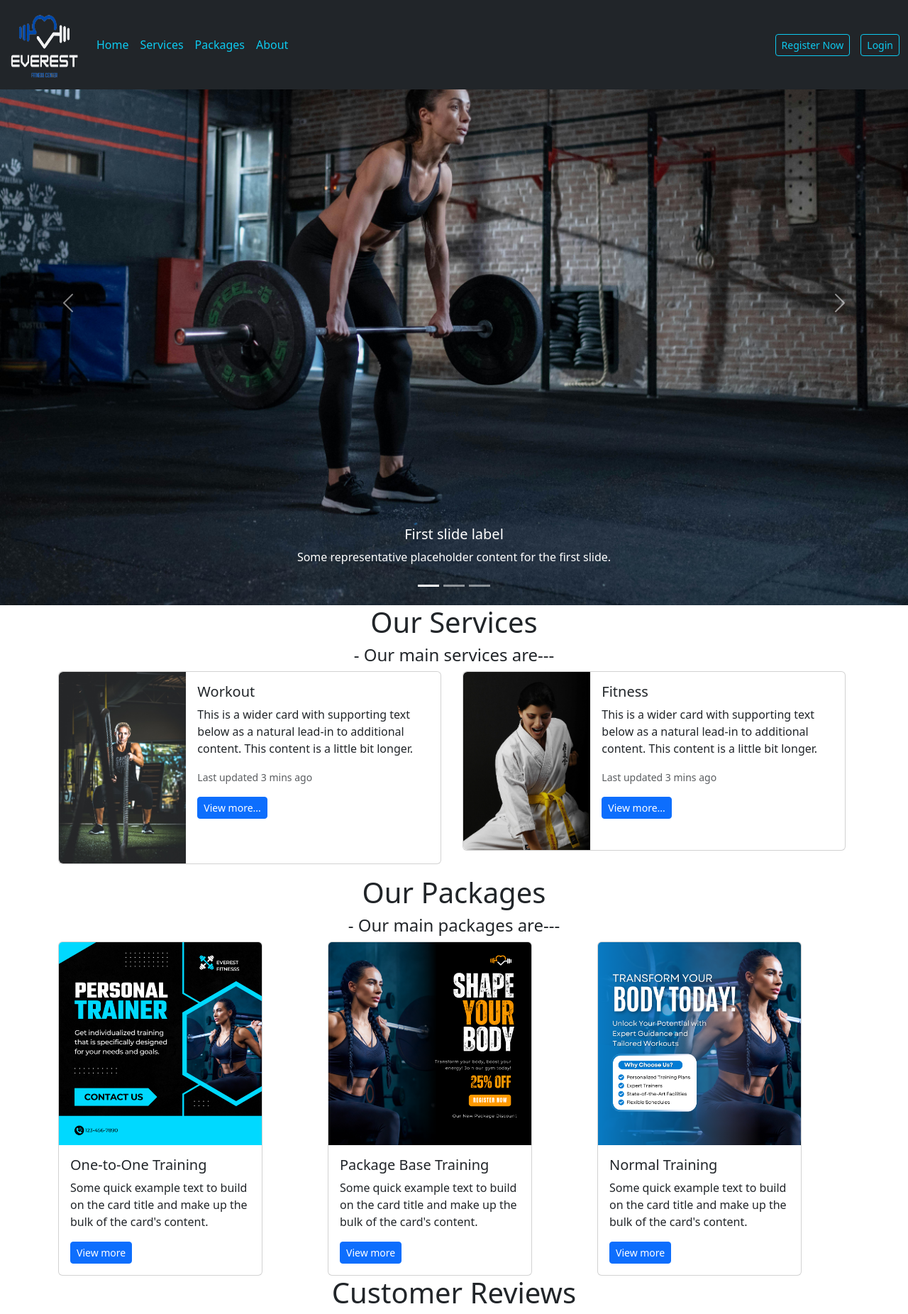
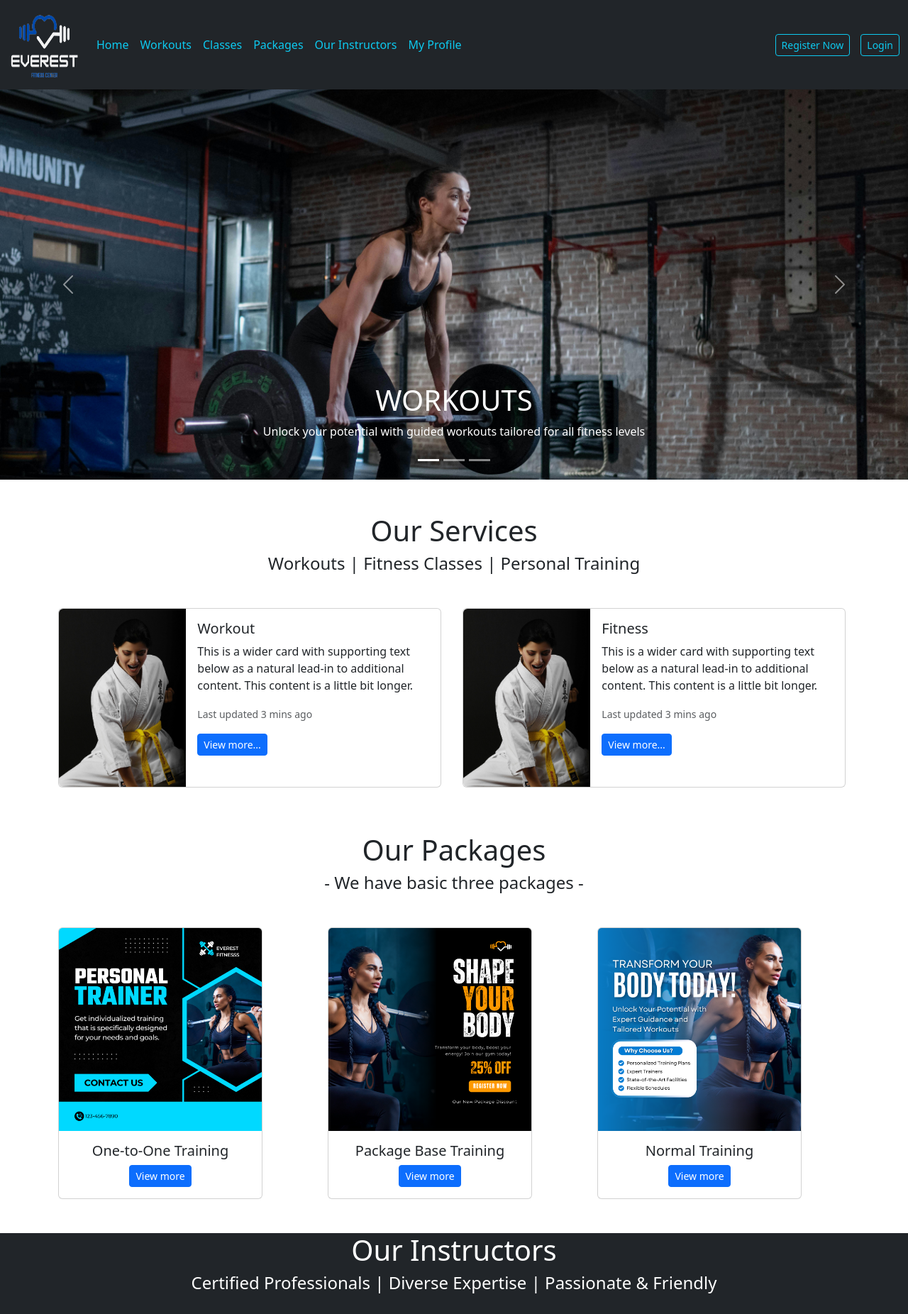
Before and after one commit to NimeshaT/GYM_Management_System-PHP, a PHP site: page /sms/ in a window 1280 px wide. Shown: the top 1852 px of the page at 71% size. Run offline with PHP 8.4, Linux system fonts and the light colour scheme.

Commit message:
workout fitness and packages pages are done

```diff
--- a/index.php
+++ b/index.php
@@ -5,6 +5,7 @@
         <meta charset="UTF-8">
         <title>Gym Management System</title>
         <link href="css/bootstrap.min.css" rel="stylesheet">
+        <!--        <link href="css/app.css" rel="stylesheet">-->
         <link rel="stylesheet" href="https://cdn.jsdelivr.net/npm/bootstrap-icons@1.11.3/font/bootstrap-icons.min.css">
 
 
@@ -13,7 +14,7 @@
     <body>
 
         <!--        //////////////////////////////////////NAVIGATION BAR///////////////////////////////////////////////////////////////////////////////-->
-        <div class="container-fluid bg-dark fixed-top">
+        <div class="container-fluid bg-dark">
             <nav class="navbar navbar-expand-lg bg-dark">
                 <a class="navbar-brand" href="index.php">
                     <img src="images/logo.png" width="100" height="100" alt="">
@@ -24,13 +25,19 @@
                             <a class="nav-link text-info" href="index.php">Home</a>
                         </li>
                         <li class="nav-item">
-                            <a class="nav-link text-info" href="#">Services</a>
+                            <a class="nav-link text-info" href="workout.php">Workouts</a>
                         </li>
                         <li class="nav-item">
-                            <a class="nav-link text-info" href="#">Packages</a>
+                            <a class="nav-link text-info" href="classes.php">Classes</a>
                         </li>
                         <li class="nav-item">
-                            <a class="nav-link text-info" href="#">About</a>
+                            <a class="nav-link text-info" href="packages.php">Packages</a>
+                        </li>
+                        <li class="nav-item">
+                            <a class="nav-link text-info" href="#">Our Instructors</a>
+                        </li>
+                        <li class="nav-item">
+                            <a class="nav-link text-info" href="#">My Profile</a>
                         </li>
                     </ul>
                 </div>
@@ -47,26 +54,26 @@
                 <button type="button" data-bs-target="#carouselExampleCaptions" data-bs-slide-to="1" aria-label="Slide 2"></button>
                 <button type="button" data-bs-target="#carouselExampleCaptions" data-bs-slide-to="2" aria-label="Slide 3"></button>
             </div>
-            <div class="carousel-inner">
-                <div class="carousel-item active">
+            <div class="carousel-inner"  >
+                <div class="carousel-item active" style="height: 550px">
                     <img src="images/carousal1.jpg" class="d-block w-100" alt="..." >
                     <div class="carousel-caption d-none d-md-block">
-                        <h5>First slide label</h5>
-                        <p>Some representative placeholder content for the first slide.</p>
+                        <h1>WORKOUTS</h1>
+                        <p>Unlock your potential with guided workouts tailored for all fitness levels</p>
                     </div>
                 </div>
-                <div class="carousel-item">
+                <div class="carousel-item" style="height: 550px">
                     <img src="images/carousal2.jpg" class="d-block w-100" alt="...">
                     <div class="carousel-caption d-none d-md-block">
-                        <h5>Second slide label</h5>
-                        <p>Some representative placeholder content for the second slide.</p>
+                        <h1>Classes</h1>
+                        <p>Welcome to Your Fitness Journey</p>
                     </div>
                 </div>
-                <div class="carousel-item">
+                <div class="carousel-item" style="height: 550px">
                     <img src="images/carousal3.jpg" class="d-block w-100" alt="...">
                     <div class="carousel-caption d-none d-md-block">
-                        <h5>Third slide label</h5>
-                        <p>Some representative placeholder content for the third slide.</p>
+                        <h1>Packages</h1>
+                        <p>Track progress and celebrate every milestone</p>
                     </div>
                 </div>
             </div>
@@ -82,22 +89,22 @@
 
         <!--        ////////////////////////////////////////////////////OUR SERVICES/////////////////////////////////////////////////////////////////////////////////-->
 
-        <div class="container">
+        <div class="container mt-5 mb-5">
             <h1 class="text-center">Our Services</h1>
-            <h4 class="text-center">- Our main services are---</h4>
-            <div class="row">
+            <h4 class="text-center">Workouts | Fitness Classes | Personal Training</h4>
+            <div class="row mt-5">
                 <div class="col-6">
                     <div class="card mb-3" style="max-width: 540px;">
                         <div class="row g-0">
                             <div class="col-md-4">
-                                <img src="images/service1.jpg" class="img-fluid rounded-start" alt="...">
+                                <img src="images/service2.jpg" class="img-fluid rounded-start" alt="...">
                             </div>
                             <div class="col-md-8">
                                 <div class="card-body">
                                     <h5 class="card-title">Workout</h5>
                                     <p class="card-text">This is a wider card with supporting text below as a natural lead-in to additional content. This content is a little bit longer.</p>
                                     <p class="card-text"><small class="text-muted">Last updated 3 mins ago</small></p>
-                                    <button type="button" class="btn btn-primary btn-sm">View more...</button>
+                                    <a href="workout.php" class="btn btn-primary btn-sm">View more...</a>
                                 </div>
                             </div>
                         </div>
@@ -114,7 +121,7 @@
                                     <h5 class="card-title">Fitness</h5>
                                     <p class="card-text">This is a wider card with supporting text below as a natural lead-in to additional content. This content is a little bit longer.</p>
                                     <p class="card-text"><small class="text-muted">Last updated 3 mins ago</small></p>
-                                    <button type="button" class="btn btn-primary btn-sm">View more...</button>
+                                    <a href="classes.php" class="btn btn-primary btn-sm">View more...</a>
                                 </div>
                             </div>
                         </div>
@@ -124,16 +131,15 @@
         </div>
 
         <!--        ///////////////////////////////////////////////////OUR PACKAGES///////////////////////////////////////////////////////////////////////-->
-        <div class="container">
+        <div class="container mb-5">
             <h1 class="text-center">Our Packages</h1>
-            <h4 class="text-center">- Our main packages are---</h4>
-            <div class="row">
+            <h4 class="text-center">- We have basic three packages -</h4>
+            <div class="row mt-5">
                 <div class="col-4">
                     <div class="card" style="width: 18rem;">
                         <img src="images/package1.png" class="card-img-top" alt="...">
-                        <div class="card-body">
+                        <div class="card-body text-center">
                             <h5 class="card-title">One-to-One Training</h5>
-                            <p class="card-text">Some quick example text to build on the card title and make up the bulk of the card's content.</p>
                             <a href="#" class="btn btn-primary btn-sm">View more</a>
                         </div>
                     </div>
@@ -141,9 +147,8 @@
                 <div class="col-4">
                     <div class="card" style="width: 18rem;">
                         <img src="images/package2.png" class="card-img-top" alt="...">
-                        <div class="card-body">
+                        <div class="card-body text-center">
                             <h5 class="card-title">Package Base Training</h5>
-                            <p class="card-text">Some quick example text to build on the card title and make up the bulk of the card's content.</p>
                             <a href="#" class="btn btn-primary btn-sm">View more</a>
                         </div>
                     </div>
@@ -151,17 +156,56 @@
                 <div class="col-4">
                     <div class="card" style="width: 18rem;">
                         <img src="images/package3.png" class="card-img-top" alt="...">
-                        <div class="card-body">
+                        <div class="card-body text-center">
                             <h5 class="card-title">Normal Training</h5>
-                            <p class="card-text">Some quick example text to build on the card title and make up the bulk of the card's content.</p>
                             <a href="#" class="btn btn-primary btn-sm">View more</a>
                         </div>
                     </div>
                 </div>
             </div>
         </div>
+        <!--        ///////////////////////////////////////////////////Our Instructors///////////////////////////////////////////////////////////////////////-->
+        <div class="container-fluid bg-dark">
+            <h1 class="text-center text-white">Our Instructors</h1>
+            <h4 class="text-center text-white">Certified Professionals | Diverse Expertise | Passionate & Friendly</h4>
+            <div class="container">
+                <div class="row mt-5">
+                <div class="col-3 mb-3 text-center">
+                        <img src="images/user.png" class="rounded-circle" width="200px">
+                        <div class="card-body text-center">
+                            <h5 class="card-title text-white">Instructor Name</h5>
+                        </div>
+                </div>
+                <div class="col-3 mb-3 text-center">
+                        <img src="images/user.png" class="rounded-circle" width="200px">
+                        <div class="card-body text-center">
+                            <h5 class="card-title text-white">Instructor Name</h5>
+                        </div>
+                </div>
+                <div class="col-3 mb-3 text-center">
+                        <img src="images/user.png" class="rounded-circle" width="200px">
+                        <div class="card-body text-center">
+                            <h5 class="card-title text-white">Instructor Name</h5>
+                        </div>
+                </div>
+                <div class="col-3 mb-3 text-center">
+                        <img src="images/user.png" class="rounded-circle" width="200px">
+                        <div class="card-body text-center">
+                            <h5 class="card-title text-white">Instructor Name</h5>
+                        </div>
+                </div>
+                <div class="col-3 mb-3 text-center">
+                        <img src="images/user.png" class="rounded-circle" width="200px">
+                        <div class="card-body text-center">
+                            <h5 class="card-title text-white">Instructor Name</h5>
+                        </div>
+                </div>
+            </div>
+            </div>
+
+        </div>
         <!--        ///////////////////////////////////////////////////CUSTOMER REVIEWS///////////////////////////////////////////////////////////////////////-->
-        <div class="container">
+        <div class="container mt-5">
             <h1 class="text-center">Customer Reviews</h1>
             <h4 class="text-center">- customer reviews---</h4>
             <div class="container mt-5 mb-5">
@@ -261,26 +305,11 @@
         </div>
 
         <!--        ///////////////////////////////////////////////////FOOTER///////////////////////////////////////////////////////////////////////-->
-        <div class="container-fluid">
-        <footer style="background-color: #312e81">
-            <div class="row">
-                <div class="col-3">
-                    <a  href="#">
-                        <img src="images/logo.png" width="100" height="100" alt="">
-                    </a>
-                </div>
-                <div class="col-3">
 
-                </div>
-                <div class="col-3">
+        <footer class="p-0 m-0">
+            <p class="text-center bg-dark  p-2 mb-0 ms-0 text-info">Copyright 1990-2020 by Data. All Rights Reserved.</p>
+        </footer>
 
-                </div>
-                <div class="col-3">
-
-                </div>
-            </div>
-        </footer>
-            </div>
         <?php
 //        echo 'hello';
         ?>
--- a/login.php
+++ b/login.php
@@ -71,6 +71,11 @@
             </div>
         </div>
 
+<!--        ////////////////////////////Footer////////////////////////////-->
+        <footer class="p-0 m-0 fixed-bottom">
+            <p class="text-center bg-dark  p-2 mb-0 ms-0 text-info">Copyright 1990-2020 by Data. All Rights Reserved.</p>
+        </footer>
+
         <script src="js/bootstrap.bundle.min.js "></script>
         <script src="https://cdn.jsdelivr.net/npm/admin-lte@3.2/dist/js/adminlte.min.js"></script>
     </body>
```
Also changed, not shown: classes.php (added, +86 -0 lines), css/app.css (added, +10 -0 lines), nbproject/private/private.xml (+1 -6 lines), packages.php (added, +96 -0 lines), workout.php (added, +130 -0 lines), workout2.php (added, +118 -0 lines), workout3.php (added, +91 -0 lines), images/benchPress.jpg (added), images/strengthT.jpg (added), images/user.png (added), images/zumba.jpg (added).
